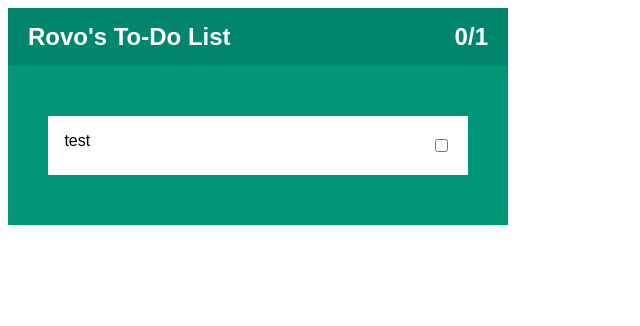
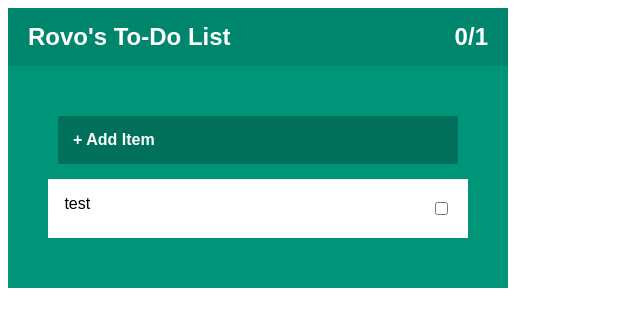
Before and after one commit to rowanvolkwyn/svelte-todo, a Svelte app: page / in a window 1280 px wide. Shown: the top 326 px of the page, without its empty margins (0-640 px from the left). Built offline with nearby package versions, Linux system fonts and the light colour scheme.

Commit message:
created delete and newitem handlers and sorted list with itemsSorted array

```diff
--- a/src/components/List.svelte
+++ b/src/components/List.svelte
@@ -1,11 +1,21 @@
 <script>
     import { onMount } from "svelte";
+    import { v4 as uuidv4 } from "uuid";
     import { items } from "../stores"
     import ToDoApi from "../ToDoApi.js";
     import Item from "./Item.svelte";
+    import NewItem from "./NewItem.svelte";
 
     function handleNewItem(event) {
-
+        $items = [
+            {
+                id: uuidv4(),
+                text: event.detail,
+                completed: false
+            },
+            ...$items
+        ];
+        ToDoApi.save($items);
     }
 
     function handleUpdate(event) {
@@ -15,7 +25,18 @@
     }
 
     function handleDelete(event) {
-        console.log("deleting item!")
+        $items = $items.filter(item => item.id !== event.detail);
+        ToDoApi.save($items);
+    }
+
+    let itemsSorted = [];
+    $: {
+        itemsSorted = [...$items];
+        itemsSorted.sort((a, b) => {
+            if (a.completed && b.completed) return 0;
+            if (a.completed) return 1;
+            if (b.completed) return -1;
+        })
     }
 
     onMount(async () => {
@@ -40,7 +61,8 @@
 </style>
 
 <div class="list">
-    {#each $items as item}
+    <NewItem on:newItem={handleNewItem} />
+    {#each itemsSorted as item}
         <Item
             {...item}
             on:update={handleUpdate}
--- /dev/null
+++ b/src/components/NewItem.svelte
@@ -0,0 +1,38 @@
+<script>
+    import { createEventDispatcher } from "svelte";
+
+    const dispatch = createEventDispatcher();
+
+    function handleKeyUp({key}) {
+        if (key !== "Enter" || value.length === 0)
+        return;
+        dispatch("newItem", value);
+        value = "";
+    }
+
+    let value = "";
+</script>
+
+<style>
+    input {
+        box-sizing: border-box;
+        margin-bottom: 15px;
+        padding: 15px;
+        border: none;
+        outline: none;
+        width: 100%;
+        background: rgba(0, 0, 0, 0.25);
+        color: #FFF;
+        font-weight: bold;
+        font-size: 1em;
+        cursor: pointer;
+    }
+
+    input::placeholder {
+        color: #FFF;
+        font-weight: bold;
+        font-size: 1em;
+    }
+</style>
+
+<input type="text" on:keyup={handleKeyUp} bind:value placeholder="+ Add Item" />
```
